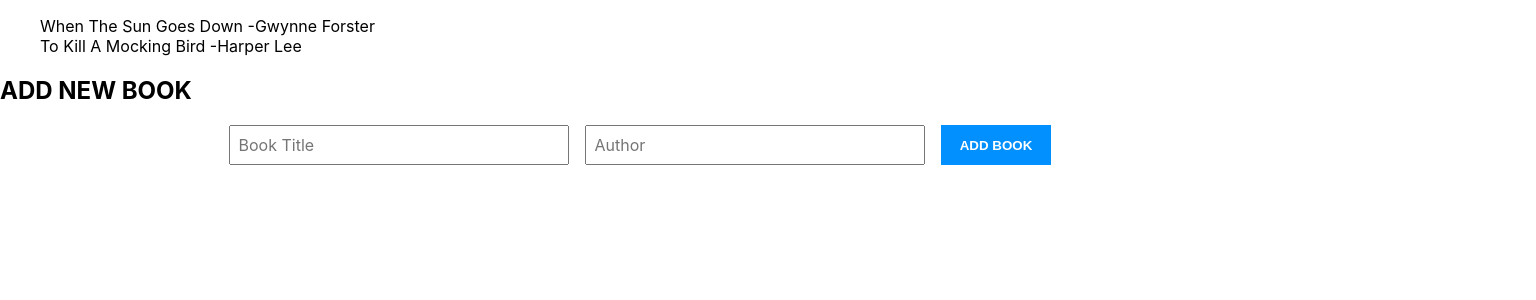
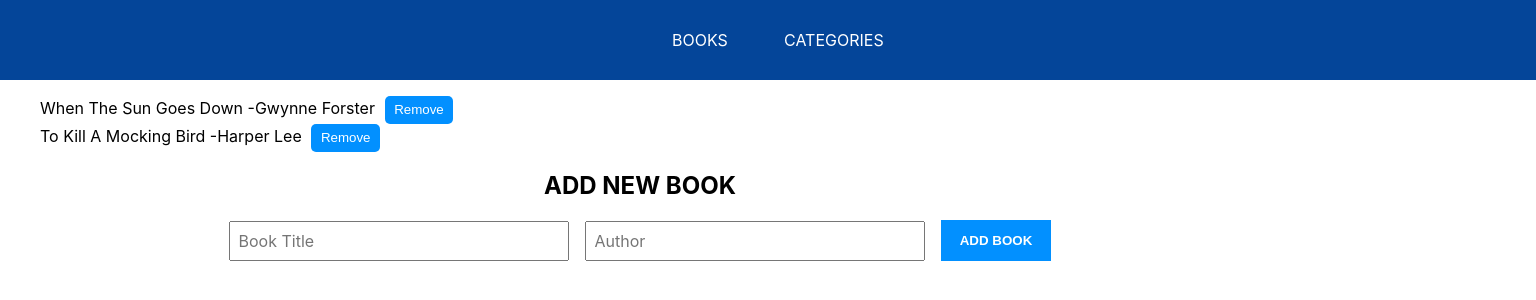
Before and after one commit to RoyJumah/React-Bookstore, a React (Create React App) app: page / in a window 1280 px wide. Shown: the top 300 px of the page, 1536 px wide, since content can reach past the window. Built offline with nearby package versions, Linux system fonts and the light colour scheme.

Commit message:
Add the remove button

```diff
--- a/src/App.js
+++ b/src/App.js
@@ -3,16 +3,20 @@ import React from 'react';
 import { Route } from 'react-router-dom';
 import BookCategories from './components/BookCategories';
 import Book from './components/Book';
+import MainHeader from './components/MainHeader';
 
 function App() {
   return (
     <>
+      <MainHeader />
+      <main>
         <Route exact path="/bookcategories">
           <BookCategories />
         </Route>
         <Route exact path="/">
           <Book />
         </Route>
+      </main>
     </>
   );
 }
--- /dev/null
+++ b/src/components/BookCategories.css
@@ -0,0 +1,9 @@
+.check-status__button {
+  padding: 0.8rem 1.2rem;
+  text-transform: uppercase;
+  font-weight: bold;
+  background-color: #0290ff;
+  border: none;
+  color: #fff;
+  margin-left: 4.8rem;
+}
--- a/src/components/BookCategories.js
+++ b/src/components/BookCategories.js
@@ -1,9 +1,12 @@
 import React from 'react';
+import './BookCategories.css';
 
 const BookCategories = () => (
   <div>
     <h1> Check the status of your book </h1>
-    <button type="button">Check Status</button>
+    <button className="check-status__button" type="button">
+      Check Status
+    </button>
   </div>
 );
 
--- a/src/components/BookForm.css
+++ b/src/components/BookForm.css
@@ -28,3 +28,7 @@
 *:focus {
   outline: none;
 }
+
+h2 {
+  text-align: center;
+}
--- a/src/components/Books.css
+++ b/src/components/Books.css
@@ -4,3 +4,13 @@
   align-items: center;
   gap: 2.4rem;
 }
+
+.remove__button {
+  padding: 0.4rem 0.6rem;
+
+  background-color: #0290ff;
+  border: none;
+  color: #fff;
+  margin-left: 0.6rem;
+  border-radius: 5px;
+}
--- a/src/components/Books.js
+++ b/src/components/Books.js
@@ -10,6 +10,9 @@ const Books = ({ books }) => (
         {' '}
         -
         {book.author}
+        <button className="remove__button" type="button">
+          Remove
+        </button>
       </li>
     ))}
   </ul>
--- /dev/null
+++ b/src/components/MainHeader.css
@@ -0,0 +1,37 @@
+.header {
+  width: 100%;
+  height: 5rem;
+  background-color: #044599;
+  padding: 0 10%;
+}
+
+.header nav {
+  height: 100%;
+}
+
+.header ul {
+  height: 100%;
+  list-style: none;
+  display: flex;
+  padding: 0;
+  margin: 0;
+  align-items: center;
+  justify-content: center;
+}
+
+.header li {
+  margin: 0 1rem;
+  width: 5rem;
+}
+
+.header a {
+  color: white;
+  text-decoration: none;
+}
+
+.header a:hover,
+.header a:active {
+  color: #95bcf0;
+  padding-bottom: 0.25rem;
+  border-bottom: 4px solid #95bcf0;
+}
--- /dev/null
+++ b/src/components/MainHeader.js
@@ -0,0 +1,24 @@
+import { NavLink } from 'react-router-dom';
+import './MainHeader.css';
+
+const MainHeader = () => (
+  <header className="header">
+    <nav>
+      <ul>
+        <li>
+          <NavLink activeClassName="active" to="/">
+            BOOKS
+          </NavLink>
+        </li>
+        <li>
+          {' '}
+          <NavLink activeClassName="active" to="/bookcategories">
+            CATEGORIES
+          </NavLink>
+        </li>
+      </ul>
+    </nav>
+  </header>
+);
+
+export default MainHeader;
```
Lines whose indentation alone changed are shown as unchanged.
